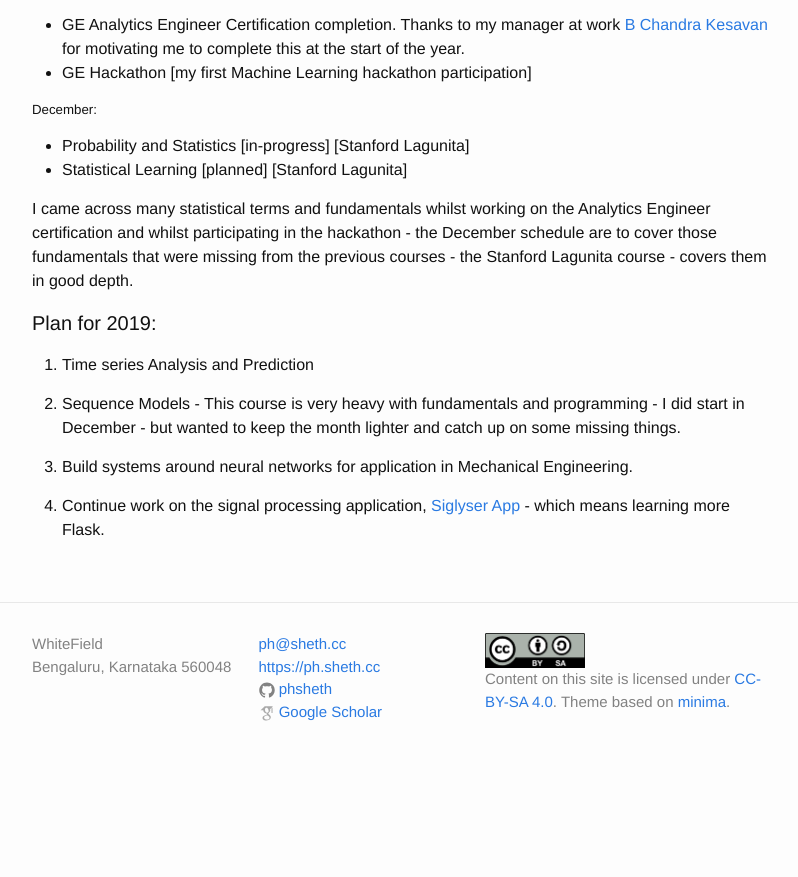
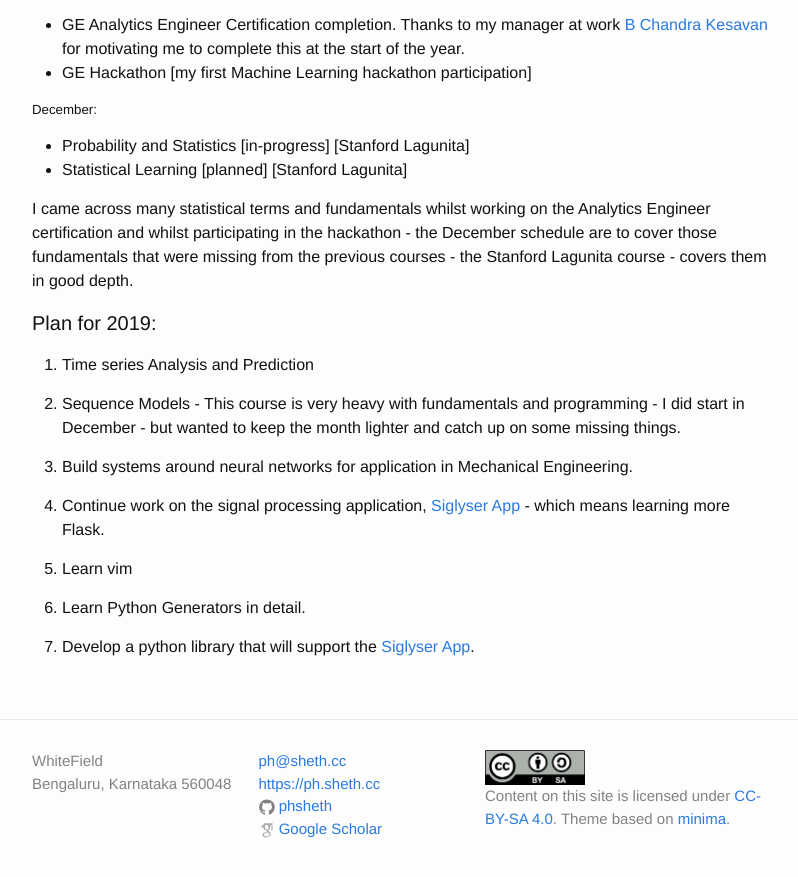
Before and after one commit to phsheth/phsheth.github.io, a Jekyll site: the page built from _posts/2018-12-18-2018_Year_in_Review.markdown, in a window 1280 px wide and 900 px high, scrolled down 727 px. Shown: the top 877 px of the window, without its empty margins (238-1036 px from the left). Built offline with Jekyll 4.4.1, drawn with Linux system fonts in a browser that asks for light colours; before the commit the page ends 1510 px from its top, so only the background shows below that.

Commit message:
fourth draft.

```diff
--- a/_posts/2018-12-18-2018_Year_in_Review.markdown
+++ b/_posts/2018-12-18-2018_Year_in_Review.markdown
@@ -45,3 +45,9 @@
 3. Build systems around neural networks for application in Mechanical Engineering.
 
 4. Continue work on the signal processing application, [Siglyser](https://siglyser.github.io/) [App](http://siglyser.herokuapp.com) - which means learning more Flask.
+
+5. Learn vim
+
+6. Learn Python Generators in detail.
+
+7. Develop a python library that will support the [Siglyser](https://siglyser.github.io/) [App](http://siglyser.herokuapp.com).
```
